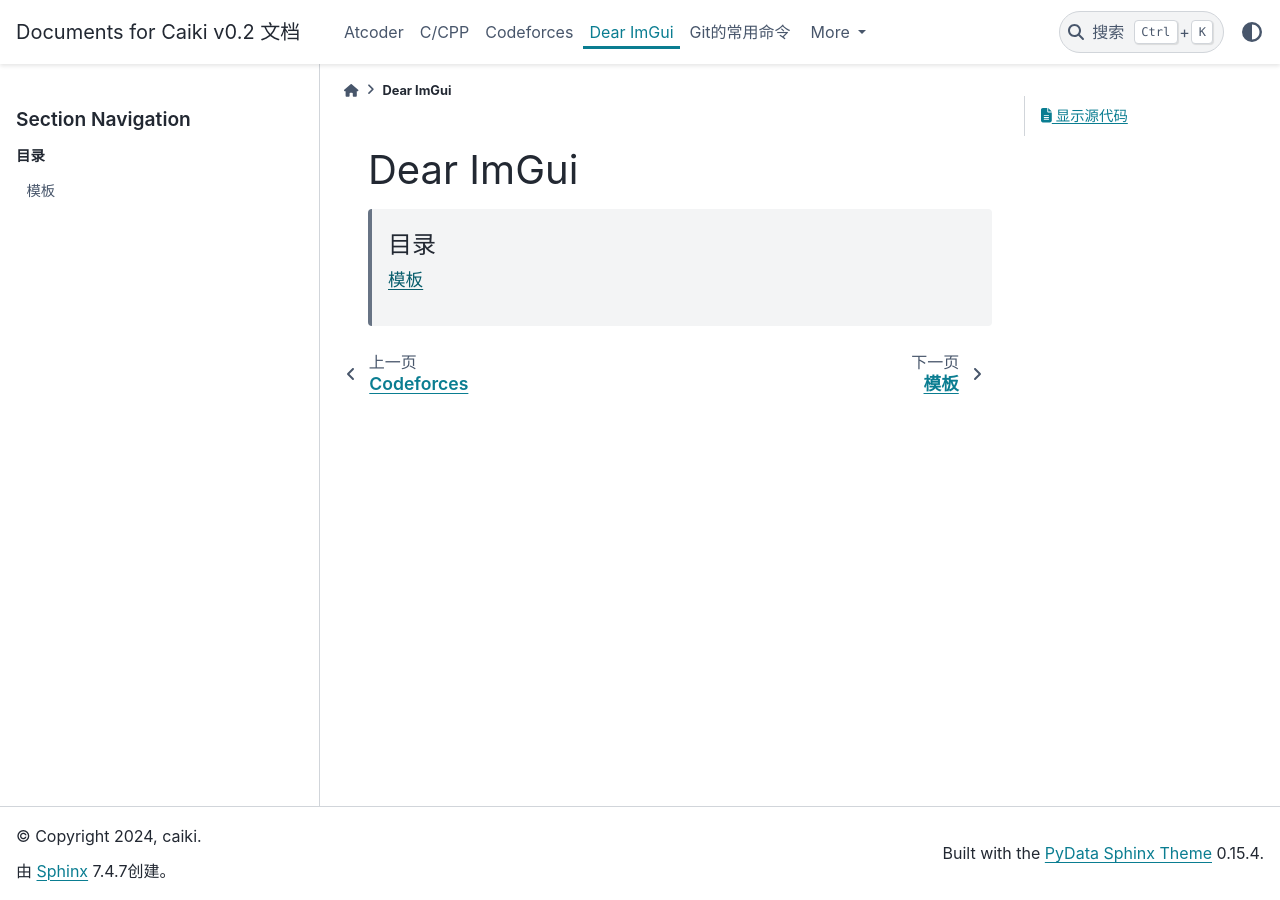
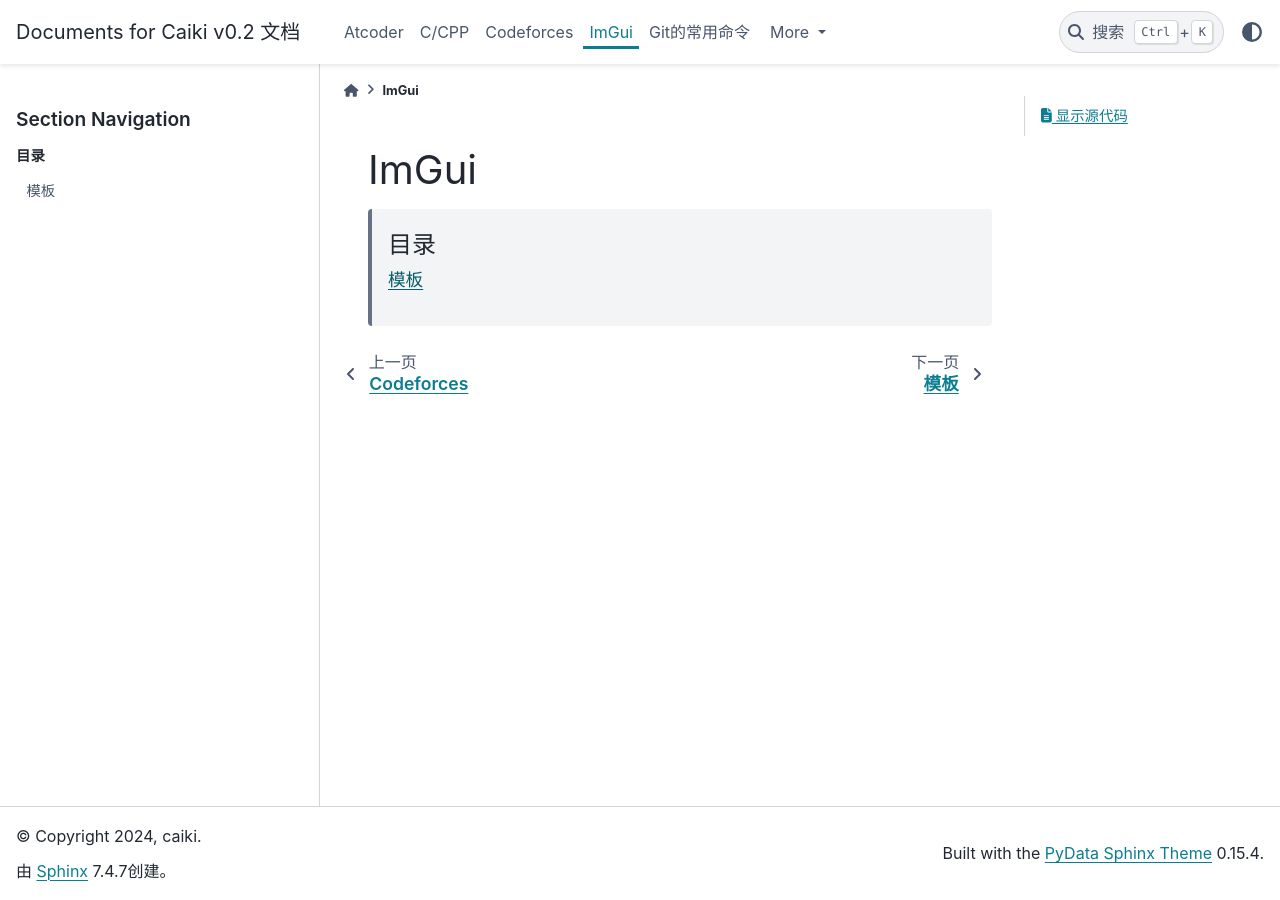
Before and after one commit to Cai-ki/DocumentsForCaiki, a Sphinx documentation site: the page built from source/ImGui/index.rst, in a window 1280 px wide. Built offline with Sphinx 7.4.7 and the PyData theme 0.15.4, drawn with Linux system fonts in a browser that asks for light colours.

Commit message:
push writings

```diff
--- a/source/ImGui/index.rst
+++ b/source/ImGui/index.rst
@@ -1,6 +1,6 @@
-.. index:: Dear ImGui
+.. index:: ImGui
 
-Dear ImGui
+ImGui
 =================================
    .. toctree::
       :maxdepth: 1
```
